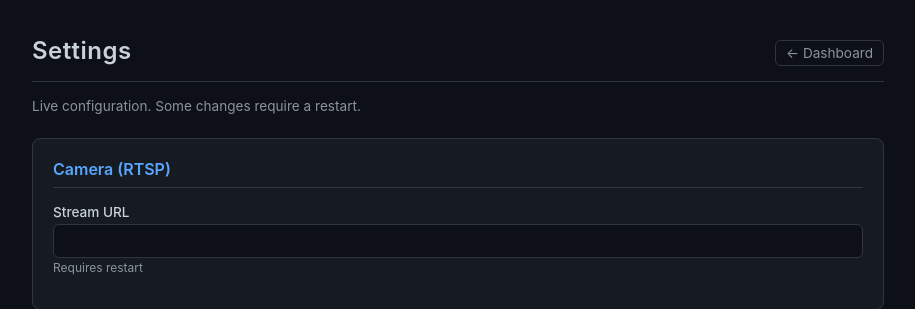
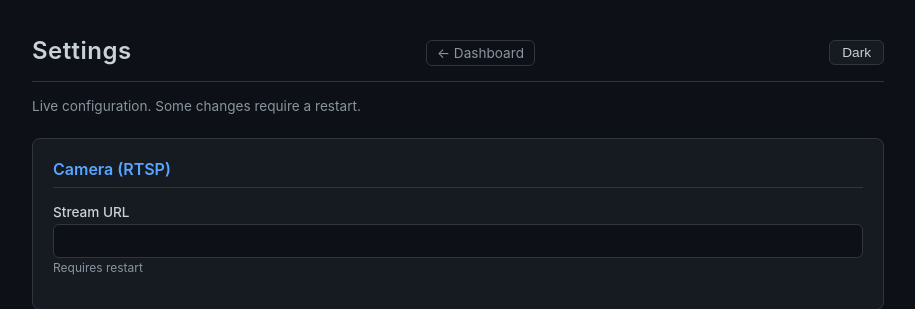
Before and after one commit to jinvall/roadway-observer, a Python web app: template templates/settings.html in a window 1280 px wide. Shown: the top 309 px of the page, without its empty margins (182-1097 px from the left). Run offline with Jinja, Linux system fonts and the light colour scheme; the template is opened without the code that fills it, so the values that code supplies are empty.

Commit message:
Add theme toggle to settings page
- Added theme toggle button in settings header
- Updated RESTART_KEYS to include model.available
- Added theme toggle functionality in JavaScript
- Theme preference saved in localStorage

```diff
--- a/config/config.yaml
+++ b/config/config.yaml
@@ -4,7 +4,7 @@
   max_reconnects: 0
   frame_timeout: 10
 model:
-  active: efficientdet_lite0_320_ptq.tflite
+  active: ssd_mobilenet_v2_coco_quant_postprocess.tflite
   available:
   - efficientdet_lite0_320_ptq.tflite
   - ssd_mobilenet_v2_coco_quant_postprocess.tflite
--- a/templates/settings.html
+++ b/templates/settings.html
@@ -11,6 +11,7 @@
     <header>
       <h1>Settings</h1>
       <nav><a href="/" class="settings-link">&larr; Dashboard</a></nav>
+      <button id="theme-toggle-btn" class="theme-toggle">Dark</button>
     </header>
     <p class="subtitle">Live configuration. Some changes require a restart.</p>
 
@@ -123,7 +124,7 @@
 
   <script>
   const ALL_CLASSES = ['vehicle', 'pedestrian', 'animal', 'cyclist'];
-  const RESTART_KEYS = ['rtsp.url', 'model.active'];
+  const RESTART_KEYS = ['rtsp.url', 'model.active', 'model.available'];
 
   async function loadConfig() {
     const resp = await fetch('/api/config');
@@ -131,7 +132,6 @@
   }
 
   function populateForm(cfg) {
-    // Populate text/number inputs
     document.querySelectorAll('input[data-section][data-key]').forEach(el => {
       const section = el.dataset.section;
       const key = el.dataset.key;
@@ -139,7 +139,6 @@
       if (val !== undefined) el.value = val;
     });
 
-    // Populate model select
     const select = document.getElementById('model-active');
     if (cfg.model?.available) {
       select.innerHTML = cfg.model.available.map(m =>
@@ -147,18 +146,22 @@
       ).join('');
     }
 
-    // Populate detection classes checkboxes
     const container = document.getElementById('detection-classes');
     const enabled = cfg.detection?.enabled_classes || [];
     container.innerHTML = ALL_CLASSES.map(c =>
       `<label><input type="checkbox" value="${c}" ${enabled.includes(c) ? 'checked' : ''}> ${c}</label>`
     ).join('');
+
+    const themeToggle = document.getElementById('theme-toggle');
+    if (themeToggle) {
+      const currentTheme = document.documentElement.getAttribute('data-theme') || 'srp-dark';
+      themeToggle.textContent = currentTheme === 'srp-dark' ? 'Dark' : 'Light';
+    }
   }
 
   function collectFormData() {
     const data = {};
 
-    // Collect text/number inputs
     document.querySelectorAll('input[data-section][data-key]').forEach(el => {
       const section = el.dataset.section;
       const key = el.dataset.key;
@@ -166,12 +169,10 @@
       data[section][key] = el.type === 'number' ? parseFloat(el.value) : el.value;
     });
 
-    // Collect select
     const select = document.getElementById('model-active');
     if (!data.model) data.model = {};
     data.model.active = select.value;
 
-    // Collect checkboxes for detection classes
     const checked = [];
     document.querySelectorAll('#detection-classes input[type="checkbox"]:checked').forEach(cb => {
       checked.push(cb.value);
@@ -235,9 +236,17 @@
     setTimeout(() => { status.textContent = ''; }, 3000);
   }
 
-  // Init
   document.getElementById('settings-form').addEventListener('submit', saveSettings);
   document.getElementById('reload-btn').addEventListener('click', reloadConfig);
+  document.getElementById('theme-toggle-btn')?.addEventListener('click', function() {
+    const current = document.documentElement.getAttribute('data-theme') || 'srp-dark';
+    const next = current === 'srp-dark' ? 'srp-light' : 'srp-dark';
+    document.documentElement.setAttribute('data-theme', next);
+    this.textContent = next === 'srp-dark' ? 'Dark' : 'Light';
+    try {
+      localStorage.setItem('srp-theme-mode', next);
+    } catch (err) {}
+  });
 
   loadConfig().then(cfg => {
     populateForm(cfg);
```
